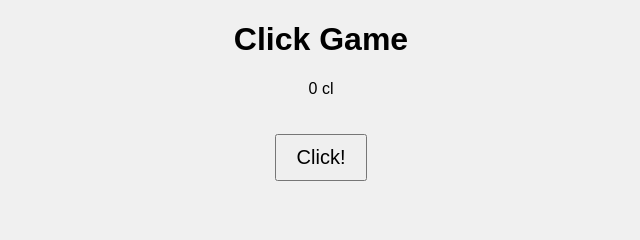
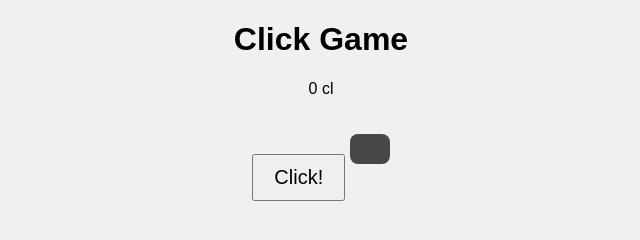
Before and after one commit to LeadPb8282/Click, a plain HTML site: page index.html in a window 1280 px wide. Shown: the whole page, without its empty margins (319-959 px from the left). Drawn offline with Linux system fonts and the light colour scheme.

Commit message:
Update style.css

```diff
--- a/style.css
+++ b/style.css
@@ -16,13 +16,13 @@ button:active {
 }
 
 #message {
-  display: none;
-  white-space: normal;
+  display: inline-block;
+  white-space: nowrap;
+  overflow-x: auto;
   margin: 20px auto;
   padding: 15px 20px;
   background-color: rgba(0, 0, 0, 0.7);
   color: #fff;
   font-size: 18px;
   border-radius: 8px;
-  text-align: center;
 }
```
